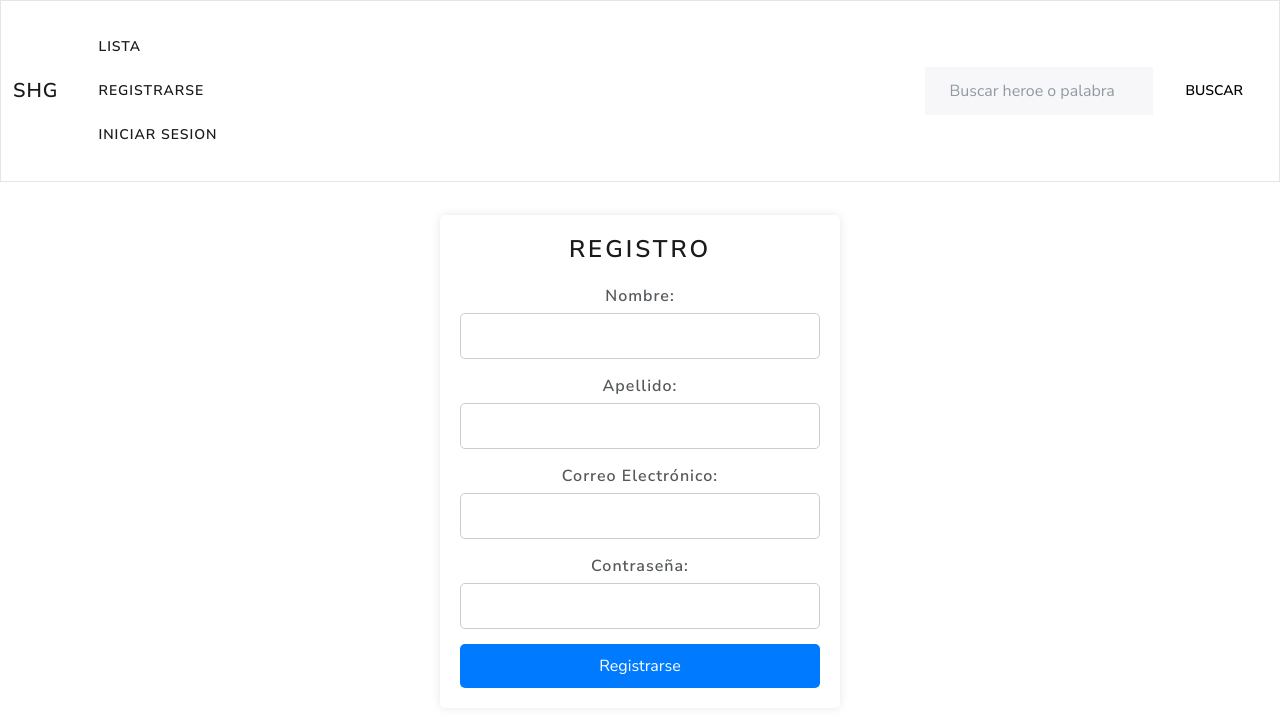
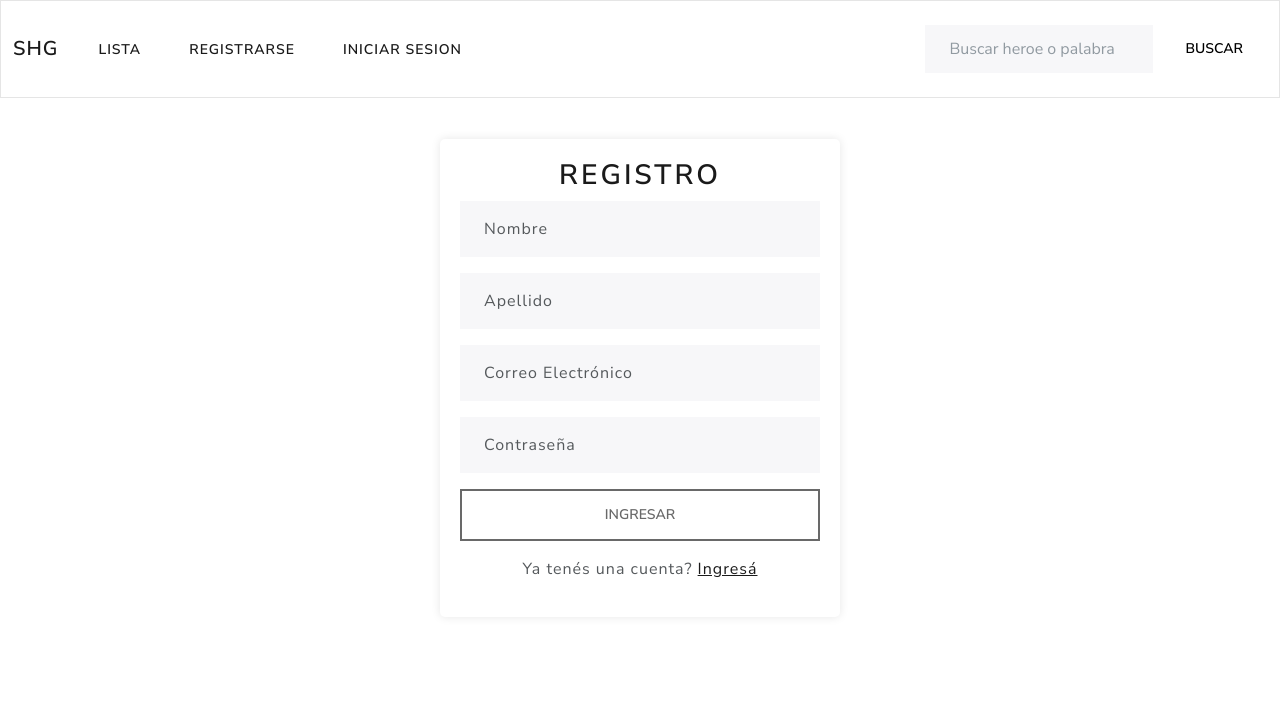
Before and after one commit to Tincho1612/SuperHeroGames, an Angular app in the folder SuperHeroGameAngular/: page /register in a window 1280 px wide. Shown: the top 726 px of the page. Built offline with nearby package versions, Linux system fonts and the light colour scheme.

Commit message:
Correcciones en los formularios y adaptación a la vista

```diff
--- a/SuperHeroGameAngular/src/app/components/form-login/form-login.component.css
+++ b/SuperHeroGameAngular/src/app/components/form-login/form-login.component.css
@@ -1,8 +1,9 @@
 body {
     display: flex;
-    justify-content: center; /* Centro horizontalmente en la página */
-    align-items: center;     /* Centro verticalmente en la página */
-    height: 70vh;           /* Asegura que el contenedor cubra toda la altura de la pantalla */
+    justify-content: center;
+    align-items: center;
+    height: 70vh;
+    text-align: center;
 }
 
 .container {
@@ -12,44 +13,3 @@ body {
     border-radius: 5px;
     box-shadow: 0 0 10px rgba(0, 0, 0, 0.1);
 }
-
-.registration-form {
-    text-align: center;
-}
-
-.registration-form h2 {
-    font-size: 24px;
-    margin-bottom: 20px;
-}
-
-.form-group {
-    margin: 15px 0;
-}
-
-.form-group label {
-    display: block;
-    font-weight: bold;
-}
-
-.form-group input {
-    width: 100%;
-    padding: 10px;
-    border: 1px solid #ccc;
-    border-radius: 5px;
-    margin-top: 5px;
-}
-
-button {
-    display: block;
-    width: 100%;
-    padding: 10px;
-    background-color: #007BFF;
-    color: #fff;
-    border: none;
-    border-radius: 5px;
-    cursor: pointer;
-}
-
-button:hover {
-    background-color: #0056b3;
-}
--- a/SuperHeroGameAngular/src/app/components/form-login/form-login.component.html
+++ b/SuperHeroGameAngular/src/app/components/form-login/form-login.component.html
@@ -1,19 +1,34 @@
 <body>
     <div class="container">
-        <form class="login-form" (ngSubmit)="verifyLogin()">
-            <h2>Inicio de sesion</h2>
-            <div class="form-group">
-                <label for="email">Correo Electrónico:</label>
-                <input type="email" id="email" name="email" required>
-            </div>
-            <div class="form-group">
-                <label for="password">Contraseña:</label>
-                <input type="password" id="password" name="password" required>
+        <form [formGroup]="form" (ngSubmit)="verifyLogin()">
+            <h2>Inicio de sesión</h2>
+
+            <div class="form-floating mb-3">
+                <input type="email" class="form-control" id="email" placeholder="email" formControlName="email">
+                <label for="email">Correo Electrónico</label>
+                <span *ngIf="form.get('email')?.hasError('required') && form.get('email')?.touched">
+                    El campo email es <strong>REQUERIDO</strong>
+                </span>
+                <div *ngIf="form.get('email')?.hasError('email') && form.get('email')?.touched">
+                    El formato del correo electrónico no es válido.
+                </div>
             </div>
 
-            <button type="submit">iniciar sesion</button>
+            <div class="form-floating mb-3">
+                <input type="password" class="form-control" id="password" placeholder="password"
+                    formControlName="password" required>
+                <label for="password">Contraseña</label>
+                <span *ngIf="form.get('password')?.hasError('required') && form.get('password')?.touched">
+                    El campo password es <strong>REQUERIDO</strong>
+                </span>
+            </div>
+
+            <div class="d-grid gap-2">
+                <button type="submit" [disabled]="form.invalid" class="btn btn-outline-primary">Registrar</button>
+            </div>
+            <p class="mt-3">
+                No tenés cuenta? <a routerLink="/register">Registrate</a>
+            </p>
         </form>
-
-        <p>{{textoLogueo}}</p>
     </div>
 </body>
--- a/SuperHeroGameAngular/src/app/components/form-login/form-login.component.ts
+++ b/SuperHeroGameAngular/src/app/components/form-login/form-login.component.ts
@@ -1,4 +1,7 @@
 import { Component } from '@angular/core';
+import { FormBuilder, FormGroup, Validators } from '@angular/forms';
+import { Router } from '@angular/router';
+import { ToastrService } from 'ngx-toastr';
 import { User } from 'src/app/interfaces/User';
 import { SuperHeroApiService } from 'src/app/services/super-hero-api.service';
 
@@ -8,33 +11,38 @@ import { SuperHeroApiService } from 'src/app/services/super-hero-api.service';
   styleUrls: ['./form-login.component.css']
 })
 export class FormLoginComponent {
-  formulario:any=document.querySelector(".login-form");
-  textoLogueo : string="";
-  constructor(private _data: SuperHeroApiService){
+  form: FormGroup;
+  textoLogueo: string = "";
 
-
+  constructor(private _data: SuperHeroApiService,
+    private fb: FormBuilder,
+    private toastr: ToastrService,
+    private router: Router) {
+    this.form = this.fb.group({
+      email: ['', [Validators.required, Validators.email]],
+      password: ['', [Validators.required]]
+    });
   }
 
+  verifyLogin() {
+    if (this.form.valid) {
+      const email = this.form.get('email')?.value;
+      const password = this.form.get('password')?.value;
 
-  verifyLogin(){
-    const emailInput = document.querySelector(".login-form #email") as HTMLInputElement;
-    const passwordInput = document.querySelector(".login-form #password") as HTMLInputElement;
-
-    this.BuscarUsuario (this._data.getusers(), emailInput.value,passwordInput.value);
+      this.BuscarUsuario(this._data.getusers(), email, password);
+    }
   }
 
-  BuscarUsuario(usuarios: any[], email: string, password: string){
-
+  BuscarUsuario(usuarios: User[], email: string, password: string) {
     let usuarioEncontrado = usuarios.find(user => user.email === email && user.password === password);
 
-    if (usuarioEncontrado===undefined){
-      this.textoLogueo = "Usuario no encontrado"; // Establece el contenido del elemento
+    if (usuarioEncontrado === undefined) {
+      this.toastr.error('El usuario no fué encontrado', 'Error');
       console.log(usuarioEncontrado);
-    }else{
-      this.textoLogueo = "Usuario encontrado"; // Establece el contenido del elemento
+    } else {
+      this.toastr.success('Inicio de sesión exitoso!', 'Ingresando');
       console.log(usuarioEncontrado);
+      this.router.navigate(['lista']);
     }
-
-    }
-
   }
+}
--- a/SuperHeroGameAngular/src/app/components/form-register/form-register.component.css
+++ b/SuperHeroGameAngular/src/app/components/form-register/form-register.component.css
@@ -1,11 +1,9 @@
-
-
 body {
-
     display: flex;
-    justify-content: center; /* Centro horizontalmente en la página */
-    align-items: center;     /* Centro verticalmente en la página */
-    height: 70vh;           /* Asegura que el contenedor cubra toda la altura de la pantalla */
+    justify-content: center;
+    align-items: center;
+    text-align: center;
+    height: 70vh;
 }
 
 .container {
@@ -15,44 +13,3 @@ body {
     border-radius: 5px;
     box-shadow: 0 0 10px rgba(0, 0, 0, 0.1);
 }
-
-.registration-form {
-    text-align: center;
-}
-
-.registration-form h2 {
-    font-size: 24px;
-    margin-bottom: 20px;
-}
-
-.form-group {
-    margin: 15px 0;
-}
-
-.form-group label {
-    display: block;
-    font-weight: bold;
-}
-
-.form-group input {
-    width: 100%;
-    padding: 10px;
-    border: 1px solid #ccc;
-    border-radius: 5px;
-    margin-top: 5px;
-}
-
-button {
-    display: block;
-    width: 100%;
-    padding: 10px;
-    background-color: #007BFF;
-    color: #fff;
-    border: none;
-    border-radius: 5px;
-    cursor: pointer;
-}
-
-button:hover {
-    background-color: #0056b3;
-}
--- a/SuperHeroGameAngular/src/app/components/form-register/form-register.component.html
+++ b/SuperHeroGameAngular/src/app/components/form-register/form-register.component.html
@@ -1,25 +1,45 @@
 <body>
     <div class="container">
-        <form class="registration-form" (ngSubmit)="sendData()" [formGroup]="registerForm">
+        <form (ngSubmit)="sendData()" [formGroup]="form">
             <h2>Registro</h2>
-            <div class="form-group">
-                <label for="name">Nombre:</label>
-                <input type="text" id="name" formControlName="name" required>
+            <div class="form-floating mb-3">
+                <input type="text" class="form-control" id="name" placeholder="nombre" formControlName="name">
+                <label for="name">Nombre</label>
+                <span *ngIf="form.get('name')?.hasError('required') && form.get('name')?.touched">
+                    El campo nombre es <strong>REQUERIDO</strong>
+                </span>
             </div>
-            <div class="form-group">
-                <label for="apellido">Apellido:</label>
-                <input type="text" id="apellido" formControlName="apellido" required>
+            <div class="form-floating mb-3">
+                <input type="text" class="form-control" id="apellido" placeholder="apellido" formControlName="apellido">
+                <label for="apellido">Apellido</label>
+                <span *ngIf="form.get('apellido')?.hasError('required') && form.get('apellido')?.touched">
+                    El campo apellido es <strong>REQUERIDO</strong>
+                </span>
             </div>
-            <div class="form-group">
-                <label for="email">Correo Electrónico:</label>
-                <input type="email" id="email" formControlName="email" required>
+            <div class="form-floating mb-3">
+                <input type="email" class="form-control" id="email" placeholder="email" formControlName="email">
+                <label for="email">Correo Electrónico</label>
+                <span *ngIf="form.get('email')?.hasError('required') && form.get('email')?.touched">
+                    El campo email es <strong>REQUERIDO</strong>
+                </span>
+                <div *ngIf="form.get('email')?.hasError('email') && form.get('email')?.touched">
+                    El formato del correo electrónico no es válido.
+                  </div>
             </div>
-            <div class="form-group">
-                <label for="password">Contraseña:</label>
-                <input type="password" id="password" formControlName="password" required>
+            <div class="form-floating mb-3">
+                <input type="password" class="form-control" id="password" placeholder="password" formControlName="password" required>
+                <label for="password">Contraseña</label>
+                <span *ngIf="form.get('password')?.hasError('required') && form.get('password')?.touched">
+                    El campo password es <strong>REQUERIDO</strong>
+                </span>
             </div>
 
-            <button type="submit">Registrarse</button>
+            <div class="d-grid gap-2">
+                <button type="submit" [disabled]="form.invalid" class="btn btn-outline-primary">Ingresar</button>
+            </div>
+            <p class="mt-3">
+                Ya tenés una cuenta? <a routerLink="/login">Ingresá</a>
+            </p>
         </form>
     </div>
 </body>
--- a/SuperHeroGameAngular/src/app/components/form-register/form-register.component.ts
+++ b/SuperHeroGameAngular/src/app/components/form-register/form-register.component.ts
@@ -1,5 +1,7 @@
-import { Component, OnInit } from '@angular/core';
+import { Component } from '@angular/core';
 import { FormBuilder, FormGroup, Validators } from '@angular/forms';
+import { Router } from '@angular/router';
+import { ToastrService } from 'ngx-toastr';
 import { User } from 'src/app/interfaces/User';
 import { SuperHeroApiService } from 'src/app/services/super-hero-api.service';
 
@@ -8,52 +10,43 @@ import { SuperHeroApiService } from 'src/app/services/super-hero-api.service';
   templateUrl: './form-register.component.html',
   styleUrls: ['./form-register.component.css']
 })
-export class FormRegisterComponent implements OnInit {
-  formulario:any=document.querySelector(".registration-form");
-  registerForm:FormGroup;
-  constructor(private _data: SuperHeroApiService,private readonly fb:FormBuilder){
+export class FormRegisterComponent {
 
-    this.registerForm = this.fb.group({
-      name:['',[Validators.required,Validators.minLength(4),Validators.maxLength(10)]],
-      apellido:['',[Validators.required,Validators.minLength(4),Validators.maxLength(10)]],
-      email:['',[Validators.email,Validators.min(5),Validators.required]],
-      password:['',[Validators.required,Validators.minLength(8),Validators.maxLength(24)]]
+  form: FormGroup;
+  constructor(private _data: SuperHeroApiService,
+    private readonly fb: FormBuilder,
+    private toastr: ToastrService,
+    private router: Router) {
+
+    this.form = this.fb.group({
+      name: ['', [Validators.required, Validators.minLength(4), Validators.maxLength(15)]],
+      apellido: ['', [Validators.required, Validators.minLength(4), Validators.maxLength(15)]],
+      email: ['', [Validators.email, Validators.min(5), Validators.required]],
+      password: ['', [Validators.required, Validators.minLength(8), Validators.maxLength(24)]]
     })
   }
-  ngOnInit(): void {
+
+  sendData() {
+    let usuario: User = {
+      nombre: this.form.value.name,
+      apellido: this.form.value.apellido,
+      email: this.form.value.email,
+      password: this.form.value.password
+    }
+
+    if (this.validarEmail(this.form.value.email)) {
+      this.toastr.success('Usuario creado con éxito', 'Registro exitoso');
+      this._data.postUser(usuario)
+      console.log(this._data.getusers())
+      this.router.navigate(['login']);
+    } else {
+      this.toastr.error('Ese email ya está en uso, probá utilizando otro', 'Error');
+    }
 
   }
 
-
-
-  sendData(){
-      let usuario:User
-      const name = this.registerForm.get('name')
-      const lastName = this.registerForm.get('apellido')
-      const email = this.registerForm.get('email')
-      const password = this.registerForm.get('password')
-      if (name?.errors || lastName?.errors || email?.errors || password?.errors){
-        alert("Algunos de los campos no son validos: Recuerde que la contraseña debe contener entre 8 y 24 caracteres y todos los campos son requeridos")
-      }else{
-        if (this.validarEmail(email?.value)){
-          this._data.postUser(new User(name?.value,lastName?.value,email?.value,password?.value))
-          console.log(this._data.getusers())
-        }else{
-          alert("Ese Email ya esta en uso")
-        }
-
-      }
+  validarEmail(email: string): boolean {
+    return !this._data.getusers().some(element => element.email === email);
   }
 
-  validarEmail(email:string):boolean{
-      let validado=true;
-      this._data.getusers().forEach(element => {
-        if (element.email==email){
-          validado==false
-        }
-      });
-      return validado;
-  }
-
-
 }
--- a/SuperHeroGameAngular/src/app/components/navbar/navbar.component.html
+++ b/SuperHeroGameAngular/src/app/components/navbar/navbar.component.html
@@ -6,9 +6,13 @@
         <a class="nav-link active" routerLink="lista">Lista
           <span class="visually-hidden">(current)</span>
         </a>
+      </li>
+      <li class="nav-item">
         <a class="nav-link active" routerLink="register">Registrarse
           <span class="visually-hidden">(current)</span>
         </a>
+      </li>
+      <li class="nav-item">
         <a class="nav-link active" routerLink="login">Iniciar sesion
           <span class="visually-hidden">(current)</span>
         </a>
--- a/SuperHeroGameAngular/src/app/interfaces/Heroe.ts
+++ b/SuperHeroGameAngular/src/app/interfaces/Heroe.ts
@@ -21,8 +21,8 @@ export interface Heroe {
   appearance: {
     gender: string;
     race: string;
-    height: [string, string]; // Array con dos elementos: pies y centímetros
-    weight: [string, string]; // Array con dos elementos: libras y kilogramos
+    height: [string, string];
+    weight: [string, string];
     'eye-color': string;
     'hair-color': string;
   };
```
Also changed, not shown: SuperHeroGameAngular/src/app/app-routing.module.ts (+4 -4 lines), SuperHeroGameAngular/src/app/interfaces/User.ts (+1 -10 lines), SuperHeroGameAngular/src/assets/griffith.jpeg (deleted).
